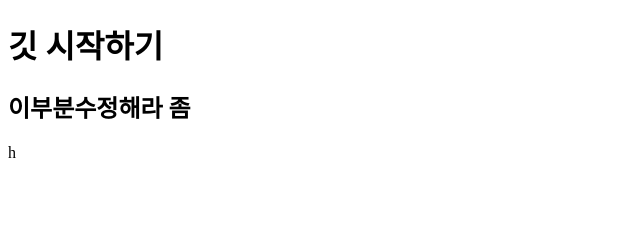
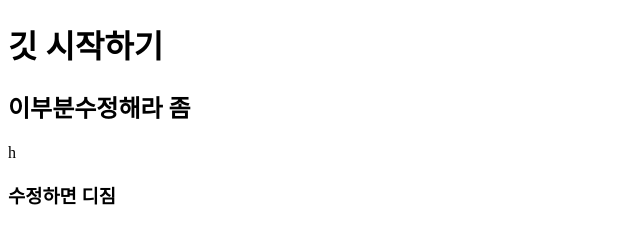
Before and after one commit to fdkfmdfs/gitfirst, a plain HTML site: page index.html in a window 1280 px wide. Shown: the whole page, without its empty margins (0-640 px from the left). Drawn offline with Linux system fonts and the light colour scheme.

Commit message:
Update index.html
수정하면 죽어용

```diff
--- a/index.html
+++ b/index.html
@@ -9,6 +9,7 @@
     <div id="warp">
         <h1>깃 시작하기</h1>
         <h2>이부분수정해라 좀</h2>h
-    </div>
+        <h3>수정하면 디짐</h3>
+        </div>
 </body>
 </html>
```
